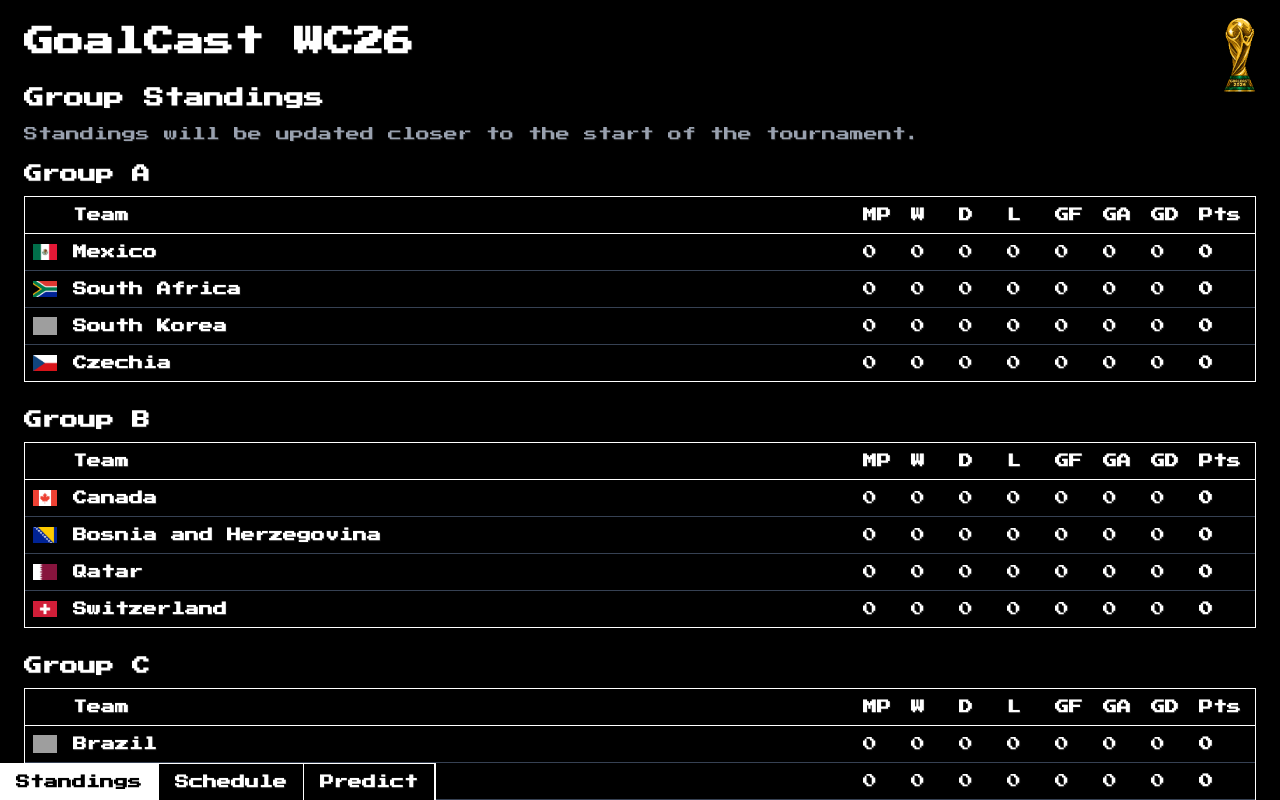
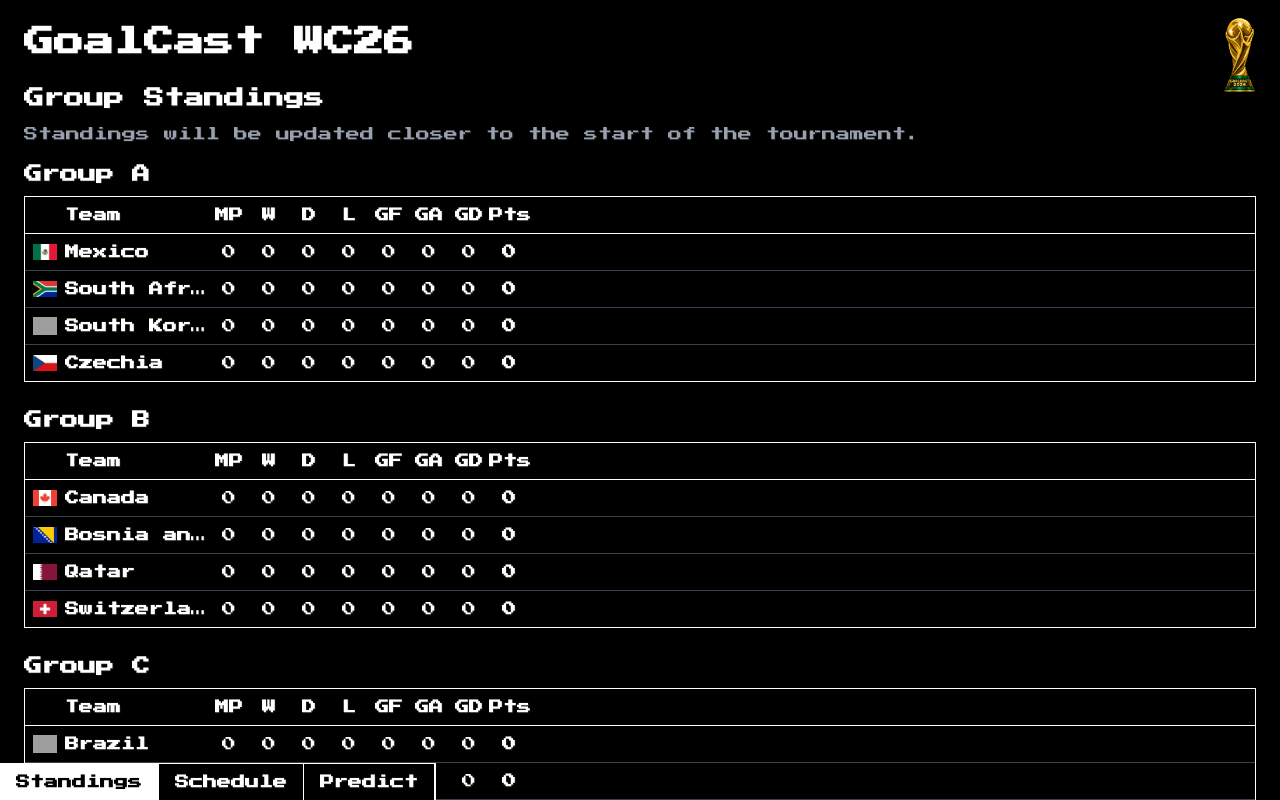
Before and after one commit to adrianmontez/goalcast-wc26, a Next.js app: page /standings in a window 1280 px wide. Shown: the top 800 px of the page. Built offline with nearby package versions, Linux system fonts and the light colour scheme; grey boxes are pictures that could not be loaded.

Commit message:
auto ranking standings

```diff
--- a/src/app/standings/page.js
+++ b/src/app/standings/page.js
@@ -2,10 +2,33 @@ import Image from "next/image";
 import TabBar from "@/components/TabBar";
 import { groups } from "@/data/wc2026Data";
 
+// Lower number = higher manual ranking if teams are still tied
+const manualOrderOverrides = {
+  // Example:
+  // USA: 1,
+  // CAN: 2,
+  // MEX: 3,
+};
+
+function getManualOrder(team, index) {
+  return manualOrderOverrides[team.abbr] ?? index + 1;
+}
+
+function sortStandingsTeams(teams) {
+  return [...teams].sort((a, b) => {
+    if (b.pts !== a.pts) return b.pts - a.pts;
+    if (b.gd !== a.gd) return b.gd - a.gd;
+    if (b.gf !== a.gf) return b.gf - a.gf;
+
+    return a.manualOrder - b.manualOrder;
+  });
+}
+
 function buildInitialStandings(groups) {
   return groups.map((groupData) => ({
     group: groupData.group,
-    teams: groupData.teams.map((team) => ({
+    teams: sortStandingsTeams(
+      groupData.teams.map((team, index) => ({
         name: team.name,
         abbr: team.abbr,
         mp: 0,
@@ -16,7 +39,9 @@ function buildInitialStandings(groups) {
         ga: 0,
         gd: 0,
         pts: 0,
-    })),
+        manualOrder: getManualOrder(team, index),
+      }))
+    ),
   }));
 }
 
@@ -52,24 +77,24 @@ export default function Standings() {
               </h3>
 
               <div className="overflow-x-auto">
-                <div className="min-w-[720px] border border-white">
-                  <div className="grid grid-cols-[2.5rem_1fr_repeat(8,3rem)] border-b border-white p-2 text-xs sm:text-sm font-bold">
+                <div className="min-w-[520px] border border-white">
+                  <div className="grid grid-cols-[2rem_9rem_repeat(8,2.5rem)] border-b border-white p-2 text-xs sm:text-sm font-bold">
                     <span></span>
                     <span>Team</span>
-                    <span>MP</span>
-                    <span>W</span>
-                    <span>D</span>
-                    <span>L</span>
-                    <span>GF</span>
-                    <span>GA</span>
-                    <span>GD</span>
-                    <span>Pts</span>
+                    <span className="text-center">MP</span>
+                    <span className="text-center">W</span>
+                    <span className="text-center">D</span>
+                    <span className="text-center">L</span>
+                    <span className="text-center">GF</span>
+                    <span className="text-center">GA</span>
+                    <span className="text-center">GD</span>
+                    <span className="text-center">Pts</span>
                   </div>
 
                   {groupData.teams.map((team) => (
                     <div
                       key={team.abbr}
-                      className="grid grid-cols-[2.5rem_1fr_repeat(8,3rem)] border-b border-gray-700 last:border-b-0 p-2 text-xs sm:text-sm items-center"
+                      className="grid grid-cols-[2rem_9rem_repeat(8,2.5rem)] border-b border-gray-700 last:border-b-0 p-2 text-xs sm:text-sm items-center"
                     >
                       <div className="flex items-center">
                         <Image
@@ -81,19 +106,19 @@ export default function Standings() {
                         />
                       </div>
 
-                      <div className="font-semibold">
+                      <div className="font-semibold truncate">
                         <span className="hidden sm:inline">{team.name}</span>
                         <span className="sm:hidden">{team.abbr}</span>
                       </div>
 
-                      <span>{team.mp}</span>
-                      <span>{team.w}</span>
-                      <span>{team.d}</span>
-                      <span>{team.l}</span>
-                      <span>{team.gf}</span>
-                      <span>{team.ga}</span>
-                      <span>{team.gd}</span>
-                      <span className="font-bold">{team.pts}</span>
+                      <span className="text-center">{team.mp}</span>
+                      <span className="text-center">{team.w}</span>
+                      <span className="text-center">{team.d}</span>
+                      <span className="text-center">{team.l}</span>
+                      <span className="text-center">{team.gf}</span>
+                      <span className="text-center">{team.ga}</span>
+                      <span className="text-center">{team.gd}</span>
+                      <span className="text-center font-bold">{team.pts}</span>
                     </div>
                   ))}
                 </div>
```
Lines whose indentation alone changed are shown as unchanged.
